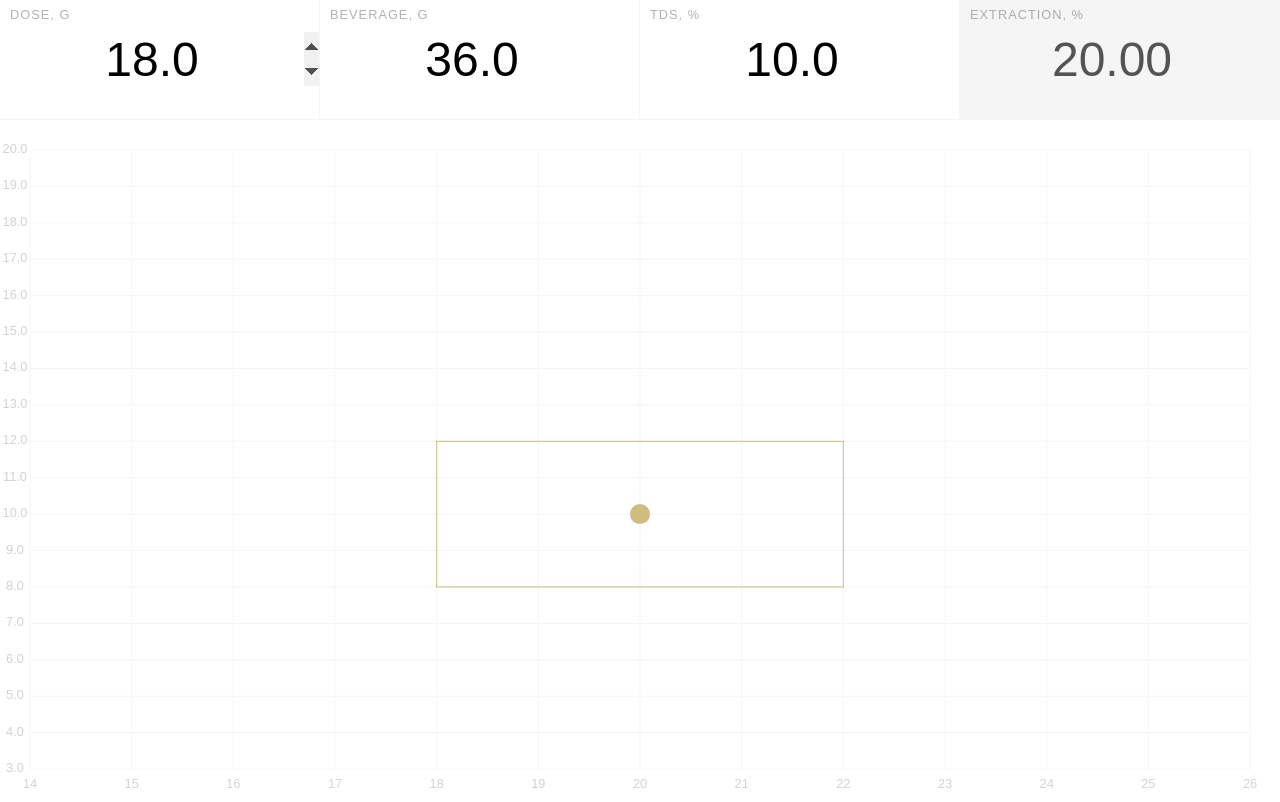
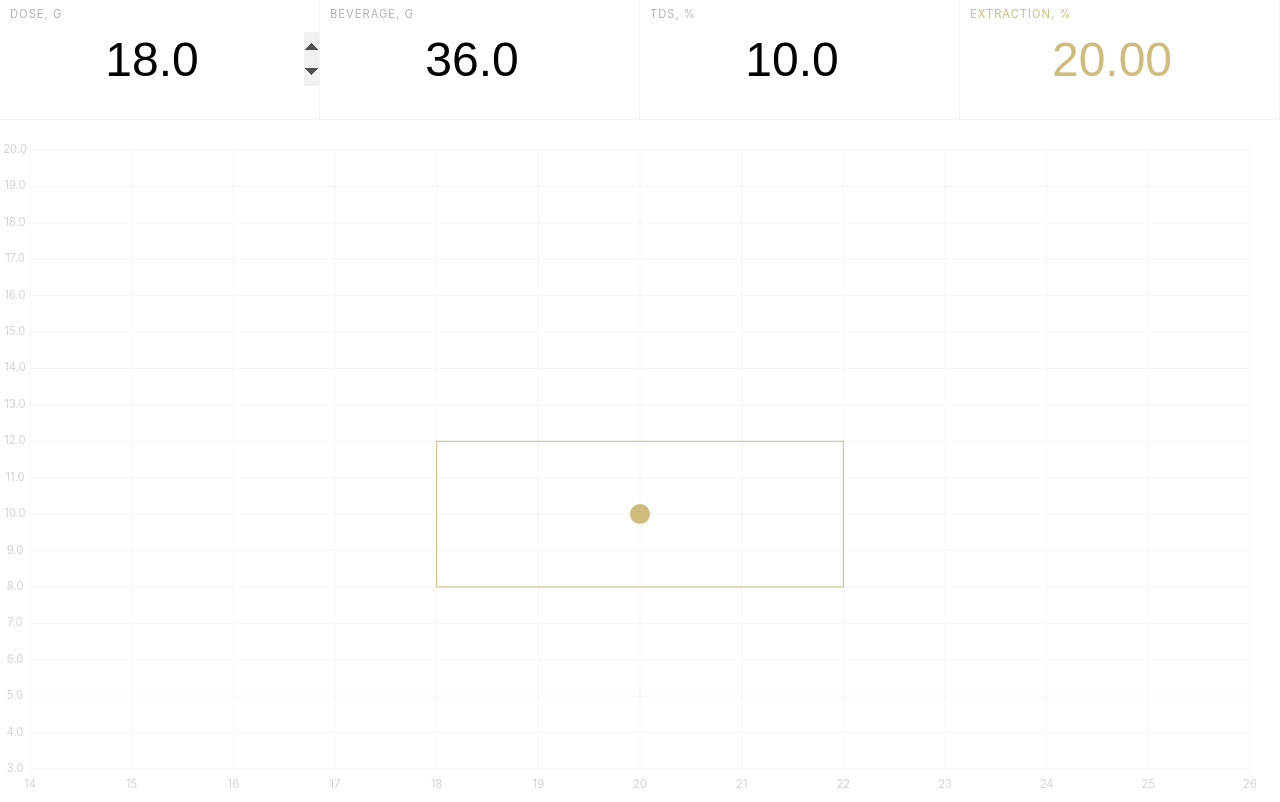
Before and after one commit to romashamin/brew-awesome, a plain HTML site: page index.html in a window 1280 px wide. Drawn offline with Linux system fonts and the light colour scheme.

Commit message:
Fix look and feel a bit

```diff
--- a/index.html
+++ b/index.html
@@ -9,7 +9,7 @@
   <link rel="apple-touch-icon" href="apple-touch-icon.png">
 
 <style type="text/css">
-  html, body, #wrapper { margin: 0; padding: 0; height: 100%; font: menu; }
+  html, body, #wrapper { margin: 0; padding: 0; height: 100%; font-family: "-apple-system", "Helvetica Neue"; }
   * { -moz-box-sizing: border-box; box-sizing: border-box; }
   p { margin: 0; }
 
@@ -35,8 +35,8 @@
   .toolbar-label {
     position: absolute;
     padding: 7px 0 0 10px;
+    font-size: 0.7em;
     text-transform: uppercase;
-    font-size: 0.8em;
     letter-spacing: 1px;
     color: rgba(0, 0, 0, 0.3);
   }
@@ -47,18 +47,23 @@
     margin:  0;
     padding: 0;
     border:  0;
+    border-radius: 0;
     background: none;
     border-right: 1px solid whitesmoke;
     border-bottom: 1px solid whitesmoke;
     text-align: center;
     font-weight: lighter;
-    font-size: 300%;
+    font-size: 3em;
   }
   .toolbar-input:focus {
     background-color: #d0bc7c;
   }
   .toolbar-input:disabled {
-    background-color: whitesmoke;
+    -webkit-text-fill-color: #d0bc7c;
+    -webkit-opacity: 1;
+  }
+  .result {
+    color: #d0bc7c;
   }
 
   .chart-container {
@@ -66,7 +71,7 @@
   }
   .chart {
     height: 100%;
-    font-size: .8em;
+    font-size: .7em;
     fill: lightgray;
   }
 
@@ -80,10 +85,17 @@
          only screen and (min-width: 320px) and (max-width: 620px) {
     .toolbar {
       height: 26%;
+      border-top: 1px solid whitesmoke;
     }
     .input-container {
       height: 50%;
-      width: 50%;
+      width:  50%;
+    }
+    .toolbar-input {
+      padding-top: 10%;
+      font-family: "-apple-system", "Helvetica Neue";
+      font-weight: 100;
+      font-size: 2.4em;
     }
     .chart-container {
       height: 73.9%;
@@ -124,12 +136,12 @@
               value="10.0"
               placeholder="TDS, %">
           </div><div class="input-container">
-            <label class="toolbar-label" for="extraction">Extraction, %</label
+            <label class="toolbar-label result" for="extraction">Extraction, %</label
             ><input
               type="number"
               id="extraction"
               name="extraction"
-              class="toolbar-input"
+              class="toolbar-input result"
               value="0.0"
               placeholder="Extraction, %"
               disabled="disabled">
```
